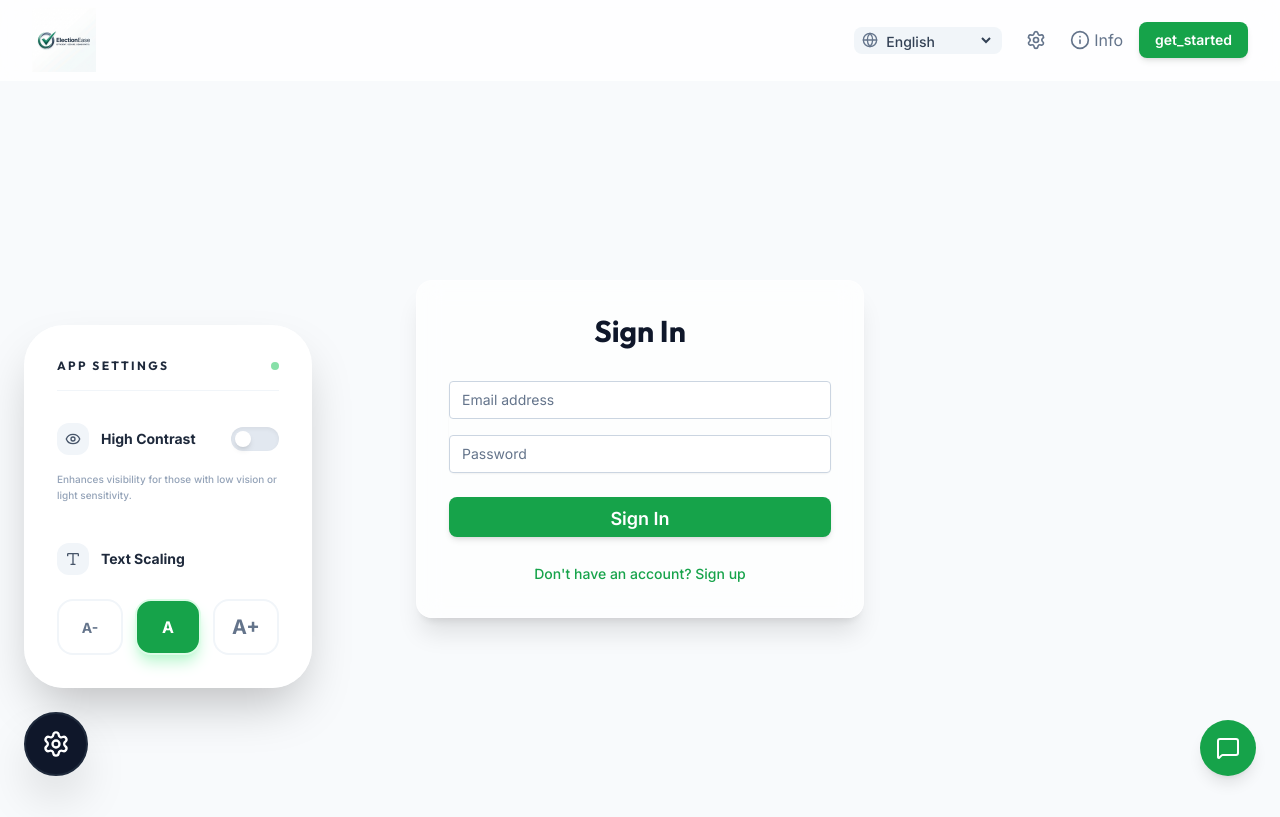
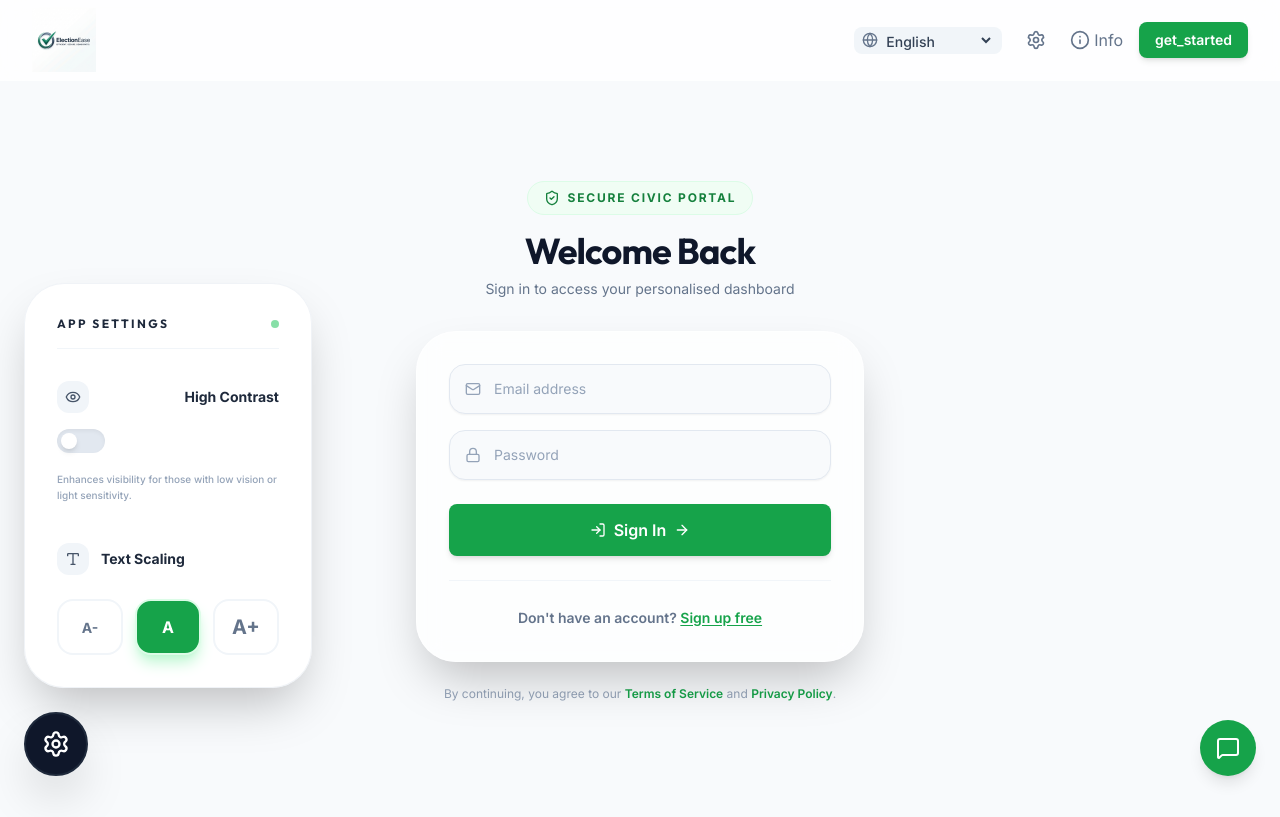
Before and after one commit to shreyashagrawal00/ElectionEase-Bot, a React (Vite) app in the folder frontend/: page /login in a window 1280 px wide. Both pictures are taken after a click on the button 56 px from the left and 744 px from the top of the page. Built offline with nearby package versions, Linux system fonts and the light colour scheme; the HTML template or start-up script is replaced by a standard one.

Commit message:
feat: add UI components, accessibility toolbar, India map visualization, and candidate comparison and login pages

```diff
--- a/frontend/src/components/layout/Navbar.jsx
+++ b/frontend/src/components/layout/Navbar.jsx
@@ -58,8 +58,8 @@ const Navbar = () => {
 
             {user ? (
               <>
-                <Link to="/dashboard" className="text-slate-700 hover:text-primary-600 font-medium hidden xs:block">Dashboard</Link>
-                <Link to="/candidates" className="text-slate-700 hover:text-primary-600 font-medium hidden xs:block flex items-center">
+                <Link to="/dashboard" className="text-slate-700 hover:text-primary-600 font-medium hidden sm:block">Dashboard</Link>
+                <Link to="/candidates" className="text-slate-700 hover:text-primary-600 font-medium hidden sm:flex items-center">
                   <span>Candidates</span>
                 </Link>
                 <Button variant="outline" onClick={logout} className="flex items-center text-sm px-3 py-1">
--- a/frontend/src/components/ui/AccessibilityToolbar.jsx
+++ b/frontend/src/components/ui/AccessibilityToolbar.jsx
@@ -23,10 +23,14 @@ const AccessibilityToolbar = () => {
             initial={{ opacity: 0, x: -20, scale: 0.9 }}
             animate={{ opacity: 1, x: 0, scale: 1 }}
             exit={{ opacity: 0, x: -20, scale: 0.9 }}
-            className="bg-white/90 backdrop-blur-xl rounded-[2.5rem] shadow-2xl border border-white/50 p-8 mb-6 w-72"
+            className={`rounded-[2.5rem] shadow-2xl border p-8 mb-6 w-72 transition-all duration-300 ${
+              highContrast
+                ? 'bg-black border-2 border-white'
+                : 'bg-white/95 backdrop-blur-2xl border-slate-200/50'
+            }`}
           >
-            <div className="flex items-center justify-between mb-8 pb-4 border-b border-slate-100">
-               <h3 className="text-xs font-black text-slate-800 uppercase tracking-[0.2em]">
+            <div className={`flex items-center justify-between mb-8 pb-4 border-b ${highContrast ? 'border-white' : 'border-slate-100'}`}>
+               <h3 className={`text-xs font-black uppercase tracking-[0.2em] ${highContrast ? 'text-white' : 'text-slate-800'}`}>
                  App Settings
                </h3>
                <div className="w-2 h-2 rounded-full bg-primary-500 animate-pulse"></div>
@@ -35,11 +39,10 @@ const AccessibilityToolbar = () => {
             {/* High Contrast Toggle */}
             <div className="mb-10">
               <div className="flex items-center justify-between mb-4">
-                <div className="flex items-center space-x-3">
-                  <div className="p-2 bg-slate-100 rounded-xl">
-                    <Eye className="w-4 h-4 text-slate-600" />
+                <div className={`p-2 rounded-xl ${highContrast ? 'bg-slate-800' : 'bg-slate-100'}`}>
+                  <Eye className={`w-4 h-4 ${highContrast ? 'text-white' : 'text-slate-600'}`} />
                 </div>
-                  <span className="text-sm font-bold text-slate-800">High Contrast</span>
+                <span className={`text-sm font-bold ${highContrast ? 'text-white' : 'text-slate-800'}`}>High Contrast</span>
               </div>
               <button
                 onClick={toggleHighContrast}
@@ -51,8 +54,7 @@ const AccessibilityToolbar = () => {
                   className="absolute top-1 left-0 w-4 h-4 bg-white rounded-full shadow-md"
                 />
               </button>
-              </div>
-              <p className="text-[10px] text-slate-400 font-medium leading-relaxed leading-relaxed">
+              <p className={`mt-3 text-[10px] font-medium leading-relaxed ${highContrast ? 'text-slate-300' : 'text-slate-400'}`}>
                 Enhances visibility for those with low vision or light sensitivity.
               </p>
             </div>
@@ -60,10 +62,10 @@ const AccessibilityToolbar = () => {
             {/* Font Size Selector */}
             <div>
               <div className="flex items-center space-x-3 mb-6">
-                <div className="p-2 bg-slate-100 rounded-xl">
-                  <Type className="w-4 h-4 text-slate-600" />
+                <div className={`p-2 rounded-xl ${highContrast ? 'bg-slate-800' : 'bg-slate-100'}`}>
+                  <Type className={`w-4 h-4 ${highContrast ? 'text-white' : 'text-slate-600'}`} />
                 </div>
-                <span className="text-sm font-bold text-slate-800">Text Scaling</span>
+                <span className={`text-sm font-bold ${highContrast ? 'text-white' : 'text-slate-800'}`}>Text Scaling</span>
               </div>
               <div className="grid grid-cols-3 gap-3">
                 {fontSizes.map((f) => (
--- a/frontend/src/components/ui/Button.jsx
+++ b/frontend/src/components/ui/Button.jsx
@@ -7,7 +7,8 @@ const Button = ({ children, onClick, variant = 'primary', className = '', ...pro
   const variants = {
     primary: "bg-primary-600 text-white hover:bg-primary-700 focus:ring-primary-500",
     secondary: "bg-slate-200 text-slate-800 hover:bg-slate-300 focus:ring-slate-500",
-    outline: "bg-transparent border-2 border-primary-600 text-primary-600 hover:bg-primary-50"
+    outline: "bg-transparent border-2 border-primary-600 text-primary-600 hover:bg-primary-50",
+    ghost: "bg-transparent shadow-none border-0 hover:bg-slate-100 focus:ring-slate-400",
   };
 
   return (
--- a/frontend/src/components/ui/IndiaMap.jsx
+++ b/frontend/src/components/ui/IndiaMap.jsx
@@ -28,9 +28,9 @@ const IndiaMap = ({ selectedState, onSelectState }) => {
                 d={loc.path}
                 initial={{ fill: "#f8fafc", scale: 1 }}
                 animate={{
-                  fill: isSelected ? "#4f46e5" : (isHovered ? "#c7d2fe" : "#f1f5f9"),
+                  fill: isSelected ? "#16a34a" : (isHovered ? "#dcfce7" : "#f1f5f9"),
                   scale: isSelected ? 1.02 : 1,
-                  stroke: isSelected ? "#3730a3" : "#cbd5e1",
+                  stroke: isSelected ? "#15803d" : "#cbd5e1",
                   strokeWidth: isSelected || isHovered ? 1.5 : 0.5,
                 }}
                 whileHover={{
--- a/frontend/src/index.css
+++ b/frontend/src/index.css
@@ -39,7 +39,7 @@
   }
 
   .text-glow {
-    text-shadow: 0 0 20px rgba(16, 185, 129, 0.3);
+    text-shadow: 0 0 20px rgba(22, 163, 74, 0.35);
   }
 }
 
@@ -87,12 +87,13 @@ html.text-large { font-size: 20px; }
 .high-contrast .glass-card,
 .high-contrast .glass-nav,
 .high-contrast .bg-white,
-.high-contrast .bg-slate-50,
-.high-contrast .bg-slate-100,
-.high-contrast [class*="bg-primary-"],
-.high-contrast [class*="bg-slate-"] {
+.high-contrast .bg-slate-100 {
   background-color: #000 !important;
   border: 2px solid #fff !important;
+}
+
+.high-contrast .bg-slate-50 {
+  background-color: #000 !important;
 }
 
 /* Text overrides for importance */
@@ -105,9 +106,13 @@ html.text-large { font-size: 20px; }
 .high-contrast .text-primary-500,
 .high-contrast .text-emerald-600,
 .high-contrast .text-indigo-600,
-.high-contrast [class*="text-primary-"],
-.high-contrast [class*="text-slate-400"] {
+.high-contrast [class*="text-primary-"] {
   color: #ffff00 !important; /* High Visibility Yellow */
+}
+
+.high-contrast .text-slate-400,
+.high-contrast .text-slate-500 {
+  color: #ccc !important;
 }
 
 /* Buttons and Actions */
--- a/frontend/src/pages/CandidateComparison.jsx
+++ b/frontend/src/pages/CandidateComparison.jsx
@@ -107,14 +107,14 @@ const CandidateComparison = () => {
 };
 
 const ComparisonRow = ({ label, val1, val2, isItalic }) => (
-    <div className="grid grid-cols-1 lg:grid-cols-4 items-stretch">
+    <div className="grid grid-cols-1 lg:grid-cols-3 items-stretch">
         <div className="p-8 bg-slate-50 lg:border-r border-slate-100 flex items-center">
             <span className="text-[10px] font-black uppercase tracking-[0.2em] text-slate-400">{label}</span>
         </div>
-        <div className="p-8 lg:col-span-1 border-r border-slate-100">
+        <div className="p-8 border-r border-slate-100">
             <div className={`text-slate-700 font-medium leading-relaxed ${isItalic ? 'italic text-sm' : ''}`}>{val1}</div>
         </div>
-        <div className="p-8 lg:col-span-2">
+        <div className="p-8">
             <div className={`text-slate-700 font-medium leading-relaxed ${isItalic ? 'italic text-sm' : ''}`}>{val2}</div>
         </div>
     </div>
--- a/frontend/src/pages/Login.jsx
+++ b/frontend/src/pages/Login.jsx
@@ -1,12 +1,30 @@
 import React, { useState } from 'react';
 import { useAuth } from '../context/AuthContext';
-import { useNavigate } from 'react-router-dom';
-import Card from '../components/ui/Card';
+import { useNavigate, Link } from 'react-router-dom';
+import { motion, AnimatePresence } from 'framer-motion';
+import { Mail, Lock, User, LogIn, UserPlus, ArrowRight, ShieldCheck } from 'lucide-react';
 import Button from '../components/ui/Button';
+
+const InputField = ({ icon: Icon, type, name, placeholder, onChange, required }) => (
+  <div className="relative group">
+    <div className="absolute left-4 top-1/2 -translate-y-1/2 text-slate-400 group-focus-within:text-primary-600 transition-colors duration-200">
+      <Icon className="w-4 h-4" />
+    </div>
+    <input
+      name={name}
+      type={type}
+      required={required}
+      placeholder={placeholder}
+      onChange={onChange}
+      className="w-full pl-11 pr-4 py-3.5 bg-slate-50 border border-slate-200 rounded-2xl text-sm text-slate-800 placeholder-slate-400 focus:outline-none focus:ring-2 focus:ring-primary-500 focus:border-transparent focus:bg-white transition-all duration-200 shadow-sm"
+    />
+  </div>
+);
 
 const Login = () => {
   const [isRegister, setIsRegister] = useState(false);
   const [formData, setFormData] = useState({ name: '', email: '', password: '' });
+  const [isSubmitting, setIsSubmitting] = useState(false);
   const { login, register } = useAuth();
   const navigate = useNavigate();
 
@@ -14,6 +32,7 @@ const Login = () => {
 
   const handleSubmit = async (e) => {
     e.preventDefault();
+    setIsSubmitting(true);
     try {
       if (isRegister) {
         await register(formData.name, formData.email, formData.password);
@@ -22,53 +41,126 @@ const Login = () => {
       }
       navigate('/dashboard');
     } catch (err) {
-      if (err.response && err.response.data && err.response.data.msg) {
-        alert("Authentication failed: " + err.response.data.msg);
-      } else {
-        alert("Authentication failed. Please check credentials or try another email.");
-      }
+      const msg = err?.response?.data?.msg || 'Authentication failed. Please check your credentials.';
+      alert(msg);
+    } finally {
+      setIsSubmitting(false);
     }
   };
 
   return (
-    <div className="min-h-[calc(100vh-4rem)] flex items-center justify-center bg-slate-50 py-12 px-4 sm:px-6 lg:px-8">
-      <Card className="max-w-md w-full p-8 shadow-xl">
-        <div>
-          <h2 className="text-center text-3xl font-extrabold text-slate-900">
-            {isRegister ? 'Create an Account' : 'Sign In'}
-          </h2>
+    <div className="min-h-[calc(100vh-5rem)] flex items-center justify-center py-12 px-4 relative overflow-hidden">
+      {/* Background decorations */}
+      <div className="absolute top-0 left-1/2 -translate-x-1/2 -translate-y-1/2 w-[800px] h-[600px] bg-primary-100/40 rounded-full blur-[120px] -z-10" />
+      <div className="absolute bottom-0 right-0 w-[400px] h-[400px] bg-accent-100/30 rounded-full blur-[100px] -z-10" />
+      <div className="absolute top-1/3 left-0 w-[300px] h-[300px] bg-indigo-100/20 rounded-full blur-[80px] -z-10" />
+
+      <motion.div
+        initial={{ opacity: 0, y: 30 }}
+        animate={{ opacity: 1, y: 0 }}
+        transition={{ duration: 0.6, ease: 'easeOut' }}
+        className="w-full max-w-md"
+      >
+        {/* Header badge */}
+        <div className="text-center mb-8">
+          <div className="inline-flex items-center space-x-2 bg-primary-50 border border-primary-100 text-primary-700 px-4 py-2 rounded-full mb-4">
+            <ShieldCheck className="w-4 h-4" />
+            <span className="text-xs font-black uppercase tracking-[0.15em]">Secure Civic Portal</span>
+          </div>
+          <h1 className="text-4xl font-black text-slate-900 tracking-tight">
+            {isRegister ? 'Join ElectionEase' : 'Welcome Back'}
+          </h1>
+          <p className="text-slate-500 mt-2 text-sm">
+            {isRegister
+              ? 'Create your account to start your civic journey'
+              : 'Sign in to access your personalised dashboard'}
+          </p>
         </div>
-        <form className="mt-8 space-y-6" onSubmit={handleSubmit}>
-          <div className="rounded-md shadow-sm space-y-4">
-            {isRegister && (
-              <div>
-                <label className="sr-only">Full Name</label>
-                <input name="name" type="text" required className="appearance-none rounded relative block w-full px-3 py-2 border border-slate-300 placeholder-slate-500 text-slate-900 focus:outline-none focus:ring-primary-500 focus:border-primary-500 sm:text-sm" placeholder="Full Name" onChange={handleChange} />
-              </div>
-            )}
-            <div>
-              <label className="sr-only">Email address</label>
-              <input name="email" type="email" required className="appearance-none rounded relative block w-full px-3 py-2 border border-slate-300 placeholder-slate-500 text-slate-900 focus:outline-none focus:ring-primary-500 focus:border-primary-500 sm:text-sm" placeholder="Email address" onChange={handleChange} />
+
+        {/* Glass card */}
+        <div className="glass-card rounded-[2.5rem] p-8 shadow-2xl border border-white/50">
+          <form onSubmit={handleSubmit} className="space-y-4">
+            <AnimatePresence mode="wait">
+              {isRegister && (
+                <motion.div
+                  key="name-field"
+                  initial={{ opacity: 0, height: 0 }}
+                  animate={{ opacity: 1, height: 'auto' }}
+                  exit={{ opacity: 0, height: 0 }}
+                  transition={{ duration: 0.25 }}
+                  className="overflow-hidden"
+                >
+                  <InputField
+                    icon={User}
+                    type="text"
+                    name="name"
+                    placeholder="Full Name"
+                    onChange={handleChange}
+                    required
+                  />
+                </motion.div>
+              )}
+            </AnimatePresence>
+
+            <InputField
+              icon={Mail}
+              type="email"
+              name="email"
+              placeholder="Email address"
+              onChange={handleChange}
+              required
+            />
+            <InputField
+              icon={Lock}
+              type="password"
+              name="password"
+              placeholder="Password"
+              onChange={handleChange}
+              required
+            />
+
+            <div className="pt-2">
+              <Button
+                type="submit"
+                className="w-full py-3.5 text-base font-bold rounded-2xl flex items-center justify-center space-x-2 shadow-lg hover:shadow-primary-200 transition-all"
+                disabled={isSubmitting}
+              >
+                {isSubmitting ? (
+                  <span>Please wait…</span>
+                ) : (
+                  <>
+                    {isRegister ? <UserPlus className="w-4 h-4" /> : <LogIn className="w-4 h-4" />}
+                    <span>{isRegister ? 'Create Account' : 'Sign In'}</span>
+                    <ArrowRight className="w-4 h-4" />
+                  </>
+                )}
+              </Button>
             </div>
-            <div>
-              <label className="sr-only">Password</label>
-              <input name="password" type="password" required className="appearance-none rounded relative block w-full px-3 py-2 border border-slate-300 placeholder-slate-500 text-slate-900 focus:outline-none focus:ring-primary-500 focus:border-primary-500 sm:text-sm" placeholder="Password" onChange={handleChange} />
-            </div>
+          </form>
+
+          <div className="mt-6 pt-6 border-t border-slate-100 text-center">
+            <button
+              type="button"
+              onClick={() => setIsRegister(!isRegister)}
+              className="text-sm text-slate-500 hover:text-primary-600 font-semibold transition-colors duration-200"
+            >
+              {isRegister
+                ? 'Already have an account? '
+                : "Don't have an account? "}
+              <span className="text-primary-600 underline underline-offset-2">
+                {isRegister ? 'Sign in' : 'Sign up free'}
+              </span>
+            </button>
           </div>
+        </div>
 
-          <div>
-            <Button type="submit" className="w-full h-10 text-lg">
-              {isRegister ? 'Sign Up' : 'Sign In'}
-            </Button>
-          </div>
-
-          <div className="text-center">
-             <button type="button" onClick={() => setIsRegister(!isRegister)} className="text-sm text-primary-600 hover:text-primary-500 font-medium">
-                {isRegister ? 'Already have an account? Sign in' : "Don't have an account? Sign up"}
-             </button>
-          </div>
-        </form>
-      </Card>
+        <p className="text-center text-xs text-slate-400 mt-6">
+          By continuing, you agree to our{' '}
+          <span className="text-primary-600 font-semibold cursor-pointer hover:underline">Terms of Service</span>
+          {' '}and{' '}
+          <span className="text-primary-600 font-semibold cursor-pointer hover:underline">Privacy Policy</span>.
+        </p>
+      </motion.div>
     </div>
   );
 };
```
Lines whose indentation alone changed are shown as unchanged.
